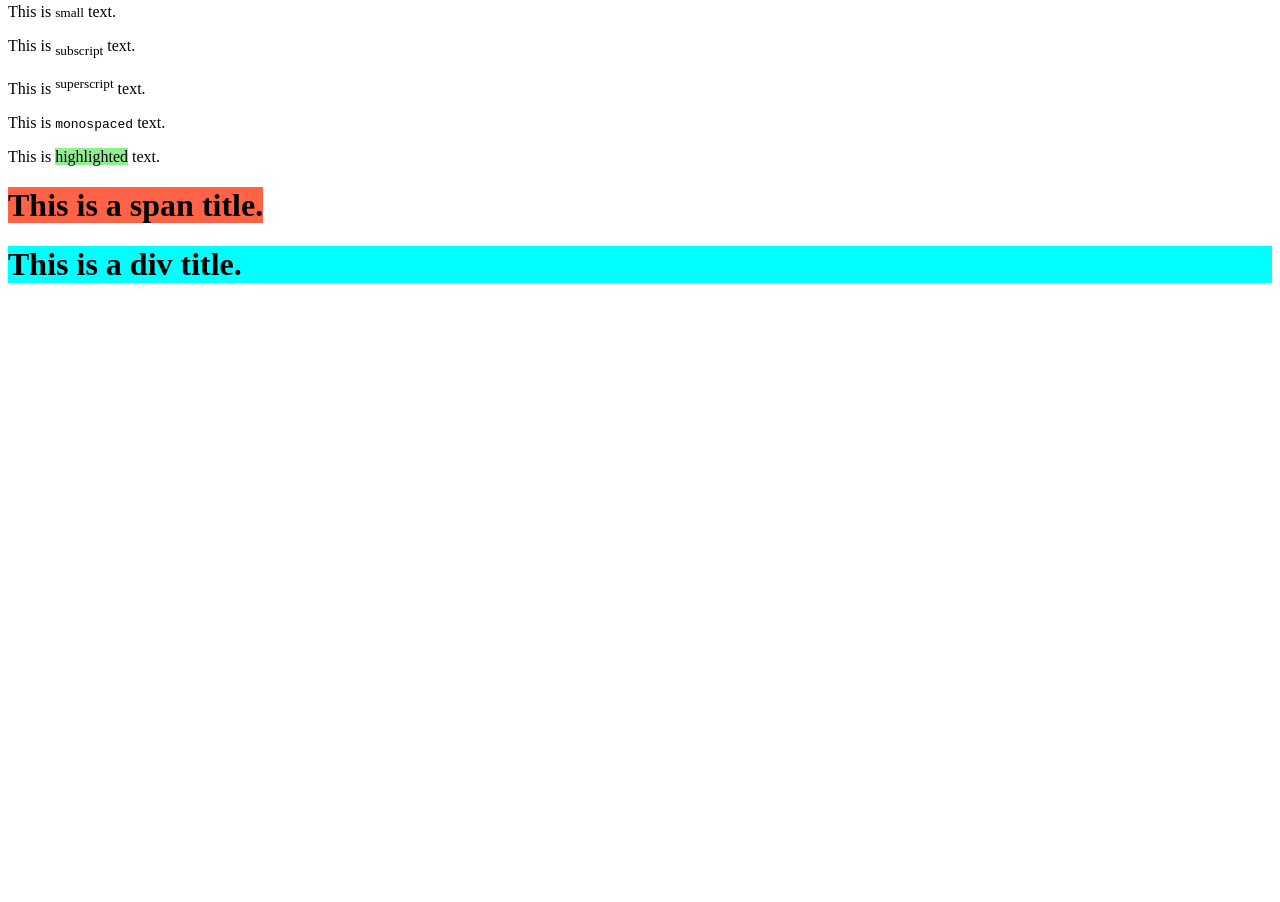
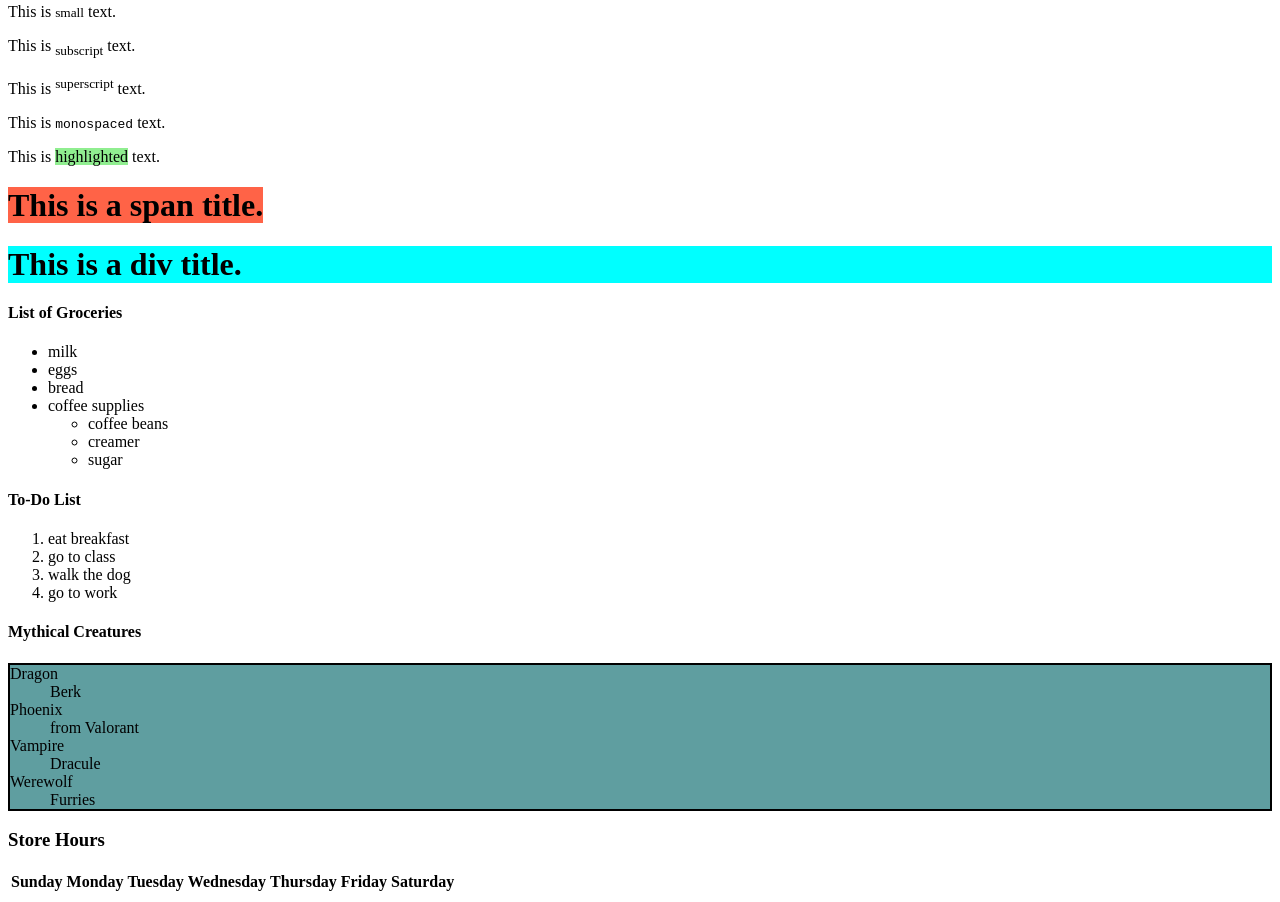
Before and after one commit to wakcream/side01, a plain HTML site: page index.html in a window 1280 px wide. Shown: the part 1377-2279 px from the top of the page. Before the commit the page ends 1681 px from the top, so only its background shows below. Drawn offline with Linux system fonts and the light colour scheme.

Commit message:
Update index.html

```diff
--- a/index.html
+++ b/index.html
@@ -88,5 +88,58 @@
     <!--span: inline(just the line) container, div: block(whole width of the document) container-->
     <h1><span style="background-color: tomato">This is a span title.</span></h1>
     <h1><div style="background-color: cyan">This is a div title.</div></h1>
+
+    <!--lists-->
+
+    <!--Unordered List (ul), li denotes "list items"-->
+    <h4>List of Groceries</h4>
+    <ul>
+      <li>milk</li>
+      <li>eggs</li>
+      <li>bread</li>
+      <li>coffee supplies</li>
+      <!--nested lists-->
+      <ul>
+        <li>coffee beans</li>
+        <li>creamer</li>
+        <li>sugar</li>
+      </ul>
+    </ul>
+
+    <!--Ordered List (ol), -->
+    <h4>To-Do List</h4>
+    <ol>
+      <li>eat breakfast</li>
+      <li>go to class</li>
+      <li>walk the dog</li>
+      <li>go to work</li>
+    </ol>
+
+    <!--Description List (dl), dd is the description itself-->
+    <h4>Mythical Creatures</h4>
+    <dl style="background-color: cadetblue; border: 2px solid">
+      <dt>Dragon</dt>
+      <dd>Berk</dd>
+      <dt>Phoenix</dt>
+      <dd>from Valorant</dd>
+      <dt>Vampire</dt>
+      <dd>Dracule</dd>
+      <dt>Werewolf</dt>
+      <dd>Furries</dd>
+    </dl>
+
+    <!--tables-->
+    <h3>Store Hours</h3>
+    <table>
+      <tr>
+        <th>Sunday</th>
+        <th>Monday</th>
+        <th>Tuesday</th>
+        <th>Wednesday</th>
+        <th>Thursday</th>
+        <th>Friday</th>
+        <th>Saturday</th>
+      </tr>
+    </table>
   </body>
 </html>
```
